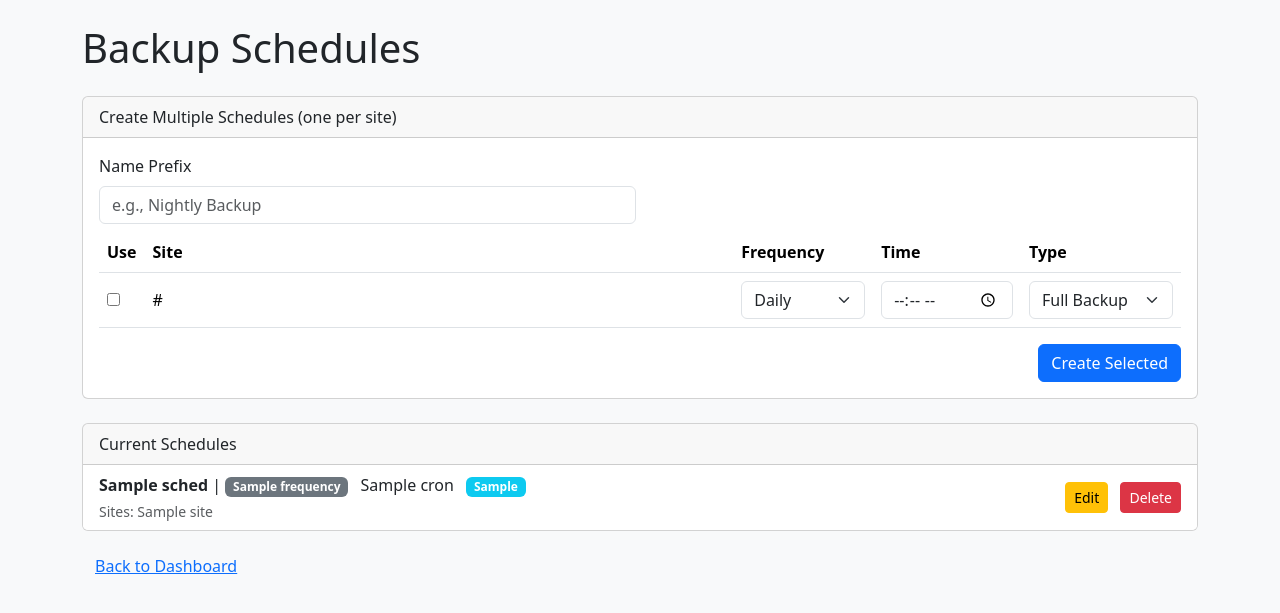
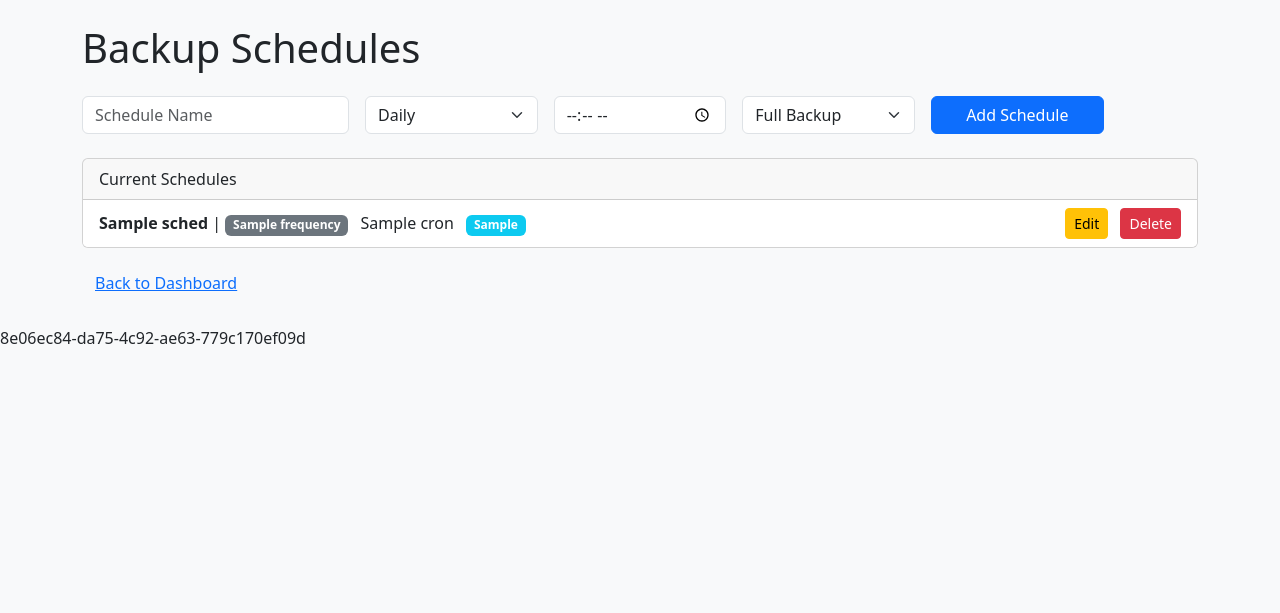
Before and after one commit to zawzawaungmawgyun/sharepoint-backup-app, a Flask app: template templates/schedules.html in a window 1280 px wide. Shown: the top 613 px of the page. Run offline with Flask 3, Linux system fonts and the light colour scheme; the template is opened without the code that fills it: most values are stand-ins (such as "Sample title", 1, 10 or a date in 2020).

Commit message:
Simplify schedule creation form and remove sensitive credentials

```diff
--- a/templates/schedules.html
+++ b/templates/schedules.html
@@ -8,64 +8,32 @@
 <body class="bg-light">
 <div class="container py-4">
     <h1 class="mb-4">Backup Schedules</h1>
-
-    <div class="card mb-4">
-      <div class="card-header d-flex justify-content-between align-items-center">
-        <span>Create Multiple Schedules (one per site)</span>
+    <form method="POST" class="row g-3 mb-4 align-items-end">
+        <div class="col-md-3">
+            <input name="name" class="form-control" placeholder="Schedule Name" required>
         </div>
-      <div class="card-body">
-        <form method="POST">
-          <input type="hidden" name="bulk" value="1">
-          <div class="row g-2 mb-2">
-            <div class="col-md-6">
-              <label class="form-label">Name Prefix</label>
-              <input name="bulk_name_prefix" class="form-control" placeholder="e.g., Nightly Backup">
-            </div>
-          </div>
-          <div class="table-responsive">
-            <table class="table align-middle">
-              <thead>
-                <tr>
-                  <th style="width:40px;">Use</th>
-                  <th>Site</th>
-                  <th style="width:140px;">Frequency</th>
-                  <th style="width:140px;">Time</th>
-                  <th style="width:160px;">Type</th>
-                </tr>
-              </thead>
-              <tbody>
-                {% for url in site_urls %}
-                <tr>
-                  <td><input type="checkbox" name="row_{{ loop.index0 }}_enabled"></td>
-                  <td class="text-truncate" title="{{ url }}">{{ url }}</td>
-                  <td>
-                    <select class="form-select" name="row_{{ loop.index0 }}_frequency">
+        <div class="col-md-2">
+            <select name="frequency" class="form-select" required>
                 <option value="daily">Daily</option>
                 <option value="weekly">Weekly</option>
                 <option value="monthly">Monthly</option>
                 <option value="quarterly">Quarterly</option>
                 <option value="yearly">Yearly</option>
             </select>
-                  </td>
-                  <td><input type="time" class="form-control" name="row_{{ loop.index0 }}_time"></td>
-                  <td>
-                    <select class="form-select" name="row_{{ loop.index0 }}_backup_type">
+        </div>
+        <div class="col-md-2">
+            <input type="time" name="time" class="form-control" required>
+        </div>
+        <div class="col-md-2">
+            <select name="backup_type" class="form-select" required>
                 <option value="full">Full Backup</option>
-                      <option value="incremental">Incremental</option>
+                <option value="incremental">Incremental Backup</option>
             </select>
-                  </td>
-                </tr>
-                {% endfor %}
-              </tbody>
-            </table>
         </div>
-          <div class="d-flex justify-content-end">
-            <button type="submit" class="btn btn-primary">Create Selected</button>
+        <div class="col-md-2">
+            <button type="submit" class="btn btn-primary w-100">Add Schedule</button>
         </div>
     </form>
-      </div>
-    </div>
-
     <div class="card">
         <div class="card-header">Current Schedules</div>
         <ul class="list-group list-group-flush">
@@ -77,11 +45,6 @@
                         <span class="badge bg-secondary">{{ sched.frequency|default('custom')|capitalize }}</span>
                         <span class="ms-2">{{ sched.cron }}</span>
                         <span class="badge bg-info ms-2">{{ sched.backup_type|capitalize }}</span>
-                        {% if sched.sites and sched.sites|length > 0 %}
-                        <div class="small text-muted mt-1">Sites: {{ sched.sites | join(', ') }}</div>
-                        {% else %}
-                        <div class="small text-muted mt-1">Sites: All</div>
-                        {% endif %}
                     </div>
                     <div>
                         <a href="{{ url_for('edit_schedules', idx=idx) }}" class="btn btn-sm btn-warning me-2">Edit</a>
@@ -94,4 +57,4 @@
     <a href="{{ url_for('dashboard') }}" class="btn btn-link mt-3">Back to Dashboard</a>
 </div>
 </body>
-</html>
+</html>8e06ec84-da75-4c92-ae63-779c170ef09d
```
Also changed, not shown: 1 other file. Lines whose indentation alone changed are shown as unchanged.
